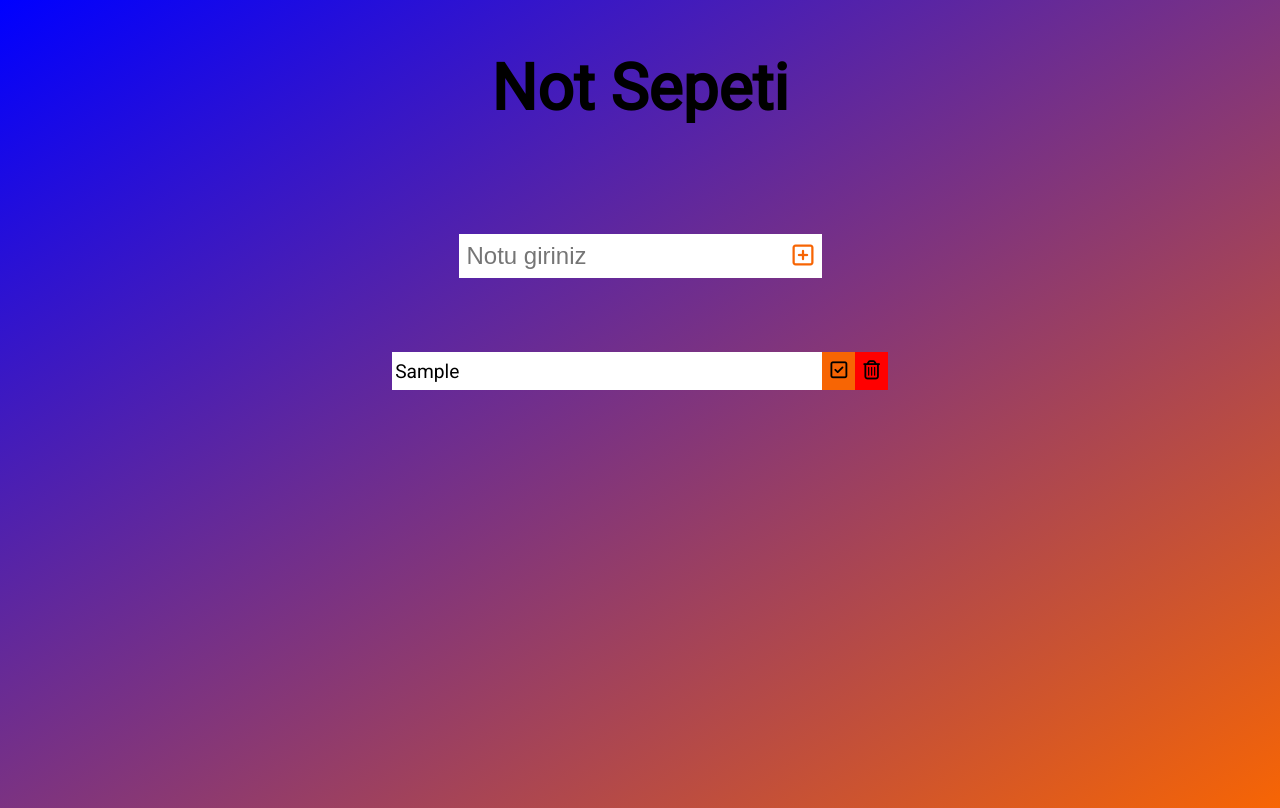
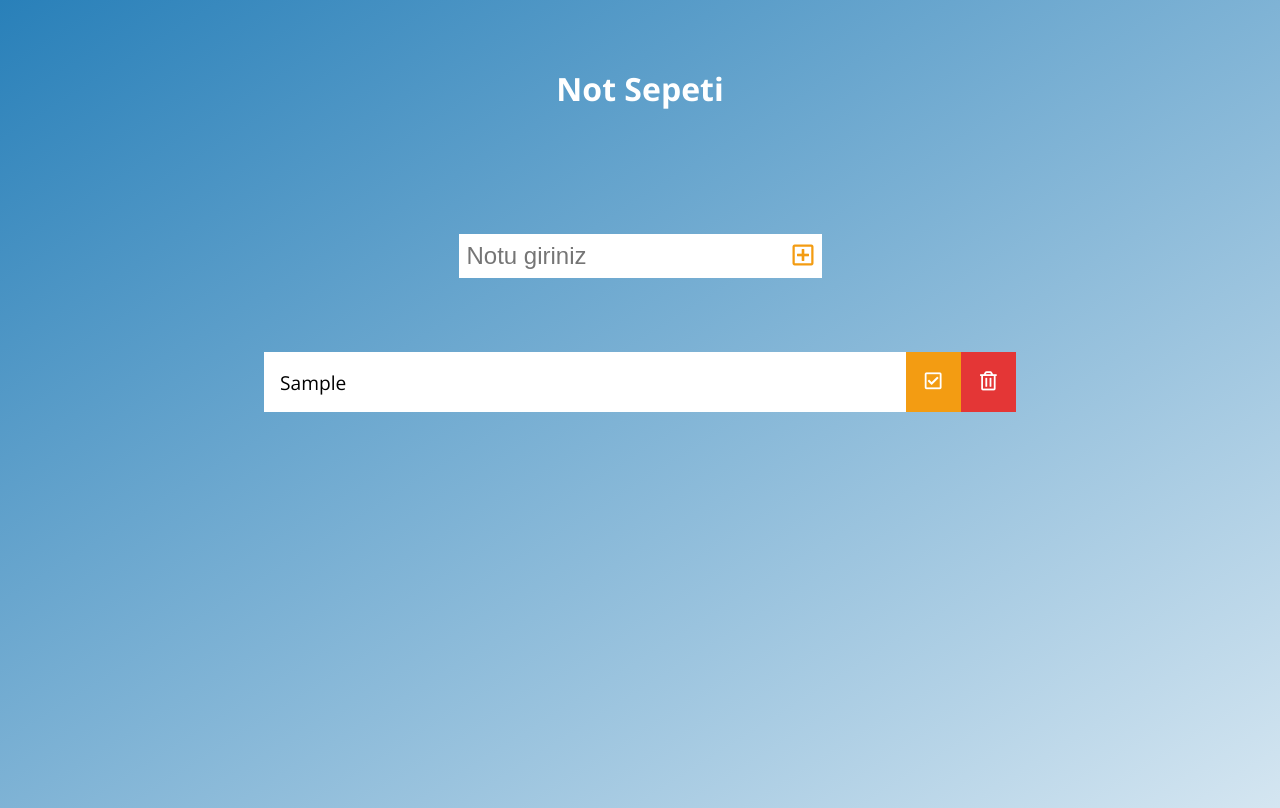
Before and after one commit to cemgezerr/notsepeti, a plain HTML site: page index.html in a window 1280 px wide. Both pictures are taken after typing "Sample" into the empty fields and a click on the button 803 px from the left and 256 px from the top of the page. Drawn offline with nearby package versions, Linux system fonts and the light colour scheme; a web font is replaced by a local one.

Commit message:
note box

```diff
--- a/index.html
+++ b/index.html
@@ -5,14 +5,10 @@
     <meta charset="UTF-8">
     <meta name="viewport" content="width=device-width, initial-scale=1.0">
     <title>Not Sepeti</title>
-    <link rel="stylesheet" href="https://cdnjs.cloudflare.com/ajax/libs/font-awesome/6.4.0/css/all.min.css"
-        integrity="sha512-iecdLmaskl7CVkqkXNQ/ZH/XLlvWZOJyj7Yy7tcenmpD1ypASozpmT/E0iPtmFIB46ZmdtAc9eNBvH0H/ZpiBw=="
-        crossorigin="anonymous" referrerpolicy="no-referrer" />
-    <link rel="preconnect" href="https://fonts.googleapis.com">
-    <link rel="preconnect" href="https://fonts.gstatic.com" crossorigin>
-    <link
-        href="https://fonts.googleapis.com/css2?family=Belanosima&family=Poppins:ital,wght@1,300;1,400&family=Roboto:ital,wght@0,300;0,400;1,300;1,400&display=swap"
-        rel="stylesheet">
+    <link rel="stylesheet" href="https://cdnjs.cloudflare.com/ajax/libs/font-awesome/5.14.0/css/all.min.css"
+        integrity="sha512-1PKOgIY59xJ8Co8+NE6FZ+LOAZKjy+KY8iq0G4B3CyeY6wYHN3yt9PW0XpSriVlkMXe40PTKnXrLnZ9+fkDaog=="
+        crossorigin="anonymous" />
+    <link href="https://fonts.googleapis.com/css2?family=Open+Sans:wght@400;700&display=swap" rel="stylesheet">
     <link rel="stylesheet" href="not.css">
 </head>
 
@@ -36,6 +32,7 @@
 
         </ul>
     </div>
+
     <script src="not.js"></script>
 </body>
 
--- a/not.css
+++ b/not.css
@@ -1,88 +1,95 @@
 :root{
-    --main-color:blue;
-    --main-color-light:rgba(0, 0, 255, 0.466);
-    --accent-color:rgb(247, 101, 4);
-    --accent-color-light:rgba(247, 101, 4, 0.507);
+    --main-color:rgba(41, 128, 185,1.0);
+    --main-color-light:rgba(41, 128, 185,0.2);
+    --accent-color:rgba(243, 156, 18,1.0);
+    --accent-color-light:rgba(243, 156, 18,0.5);
 }
- *{
-    margin: 0;
-    padding: 0;
+
+*{
+    margin:0;
+    padding:0;
     box-sizing: border-box;
- }
-
-body{font-family: 'Belanosima', sans-serif;
-    font-family: 'Poppins', sans-serif;
-    font-family: 'Roboto', sans-serif;
-    background-image: linear-gradient(to bottom right, var(--main-color), var(--accent-color));
+}
+body{
+    font-family: 'Open Sans', sans-serif;
+    background-image:linear-gradient(to bottom right, var(--main-color), var(--main-color-light));
     background-repeat: no-repeat;
     min-height: 100vh;
-
 }
 .main-title{
-    font-size: 4rem;
+    font-size: 2rem;
+    color:white;
+}
 
+.header, .gorev-form{
+    min-height: 20vh;
+    margin:.5rem;
+    display: flex;
+    justify-content:center;
+    align-items:center;
 }
-.header , .gorev-form{
-    min-height: 20vh;
-    margin: .5rem;
-    display: flex;
-    justify-content: center;
-    align-items: center;
+
+.form-item{
+   padding:.5rem;
+   font-size:1.5rem;
+   border:none;
+   background-color: white;
+   outline:none;
 }
-.form-item{
-    padding: .5rem;
-    font-size: 1.5rem;
-    border: none;
-    background-color: white;
-    outline: none;
-}
+
 .btn-gorev-ekle{
     color:var(--accent-color);
     cursor:pointer;
 }
+
 .btn-gorev-ekle:hover{
     color:white;
     background-color: var(--accent-color);
 }
+
 .gorev-container{
-    display: flex;
-    align-items: center;
-    justify-content: center;
+    display:flex;
+    justify-content:center;
+    align-items:center;
 }
+
 .gorev-listesi{
-    list-style: none;
-    min-width: 40%;
+    list-style:none;
+    min-width: 60%;
 
 
 }
+
 .gorev-item{
     display: flex;
-    justify-content: center;
-    align-items: center;
-    margin: .5rem;
+    justify-content:center;
+    align-items:center;
+    margin:.5rem;
     font-size: 1.2rem;
     background-color: white;
-    transition: .5s ease-in-out;
+    transition:.5s ease-in-out;
 }
 .gorev-tanim{
-    flex: 1;
-    padding: 0.2rem;
+    flex:1;
+    padding:1rem;
 }
 .gorev-btn{
-    background-color:var(--accent-color);
+    background-color: var(--accent-color);
     outline: none;
-    border: none;
+    border:none;
     font-size: 1.2rem;
-    padding: .5rem;
-
+    padding:1.2rem;
+    color:white;
 }
 .gorev-btn-sil{
-    background-color: red;
+    background-color: rgb(228, 54, 54);
 }
+
 .gorev-tamamlandi{
     text-decoration: line-through;
     opacity: 0.5;
 }
+
 .far{
     pointer-events: none;
 }
--- a/not.js
+++ b/not.js
@@ -1,96 +1,120 @@
 const yeniGorev = document.querySelector('.input-gorev');
-const yeniGorevEkleBtn = document.querySelector('.btn-gorev-ekle')
-const gorevListesi = document.querySelector('.gorev-listesi')
+const yeniGorevEkleBtn = document.querySelector('.btn-gorev-ekle');
+const gorevListesi = document.querySelector('.gorev-listesi');
 
 yeniGorevEkleBtn.addEventListener('click', gorevEkle);
-gorevListesi.addEventListener('click', gorevSil);
-document.addEventListener('DOMContentLoaded',localStorageOku)
-function gorevSil(e) {
+gorevListesi.addEventListener('click', gorevSilTamamla);
+document.addEventListener('DOMContentLoaded', localStorageOku);
+
+
+function gorevSilTamamla(e) {
     const tiklanilanEleman = e.target;
 
     if (tiklanilanEleman.classList.contains('gorev-btn-tamamlandi')) {
-        console.log("check");
+
         tiklanilanEleman.parentElement.classList.toggle('gorev-tamamlandi');
     }
     if (tiklanilanEleman.classList.contains('gorev-btn-sil')) {
 
-        tiklanilanEleman.parentElement.classList.toggle('kaybol');
+        if (confirm('Emin misiniz')) {
+            tiklanilanEleman.parentElement.classList.toggle('kaybol');
+            const silinecekGorev = tiklanilanEleman.parentElement.children[0].innerText;
 
-        tiklanilanEleman.parentElement.addEventListener('transitionend', function () {
-            tiklanilanEleman.parentElement.remove();
-        })
+            localStorageSil(silinecekGorev);
+
+            tiklanilanEleman.parentElement.addEventListener('transitionend', function () {
+                tiklanilanEleman.parentElement.remove();
+            });
+        }
+
+
+
     }
 }
 
+
 function gorevEkle(e) {
     e.preventDefault();
-    gorevItemOlustur(yeniGorev.value);
- //localstorage
 
- localStorageKaydet(yeniGorev.value);
- yeniGorev.value = '';
-
+    if (yeniGorev.value.length > 0) {
+        gorevItemOlustur(yeniGorev.value);
+        //localstoragea kaydet
+        localStorageKaydet(yeniGorev.value);
+        yeniGorev.value = '';
+    } else {
+        alert('Boş görev tanımı olmaz');
+    }
 
 }
 
-function localStorageKaydet(yeniGorev) {
+function localStorageArrayeDonustur() {
     let gorevler;
 
     if (localStorage.getItem('gorevler') === null) {
         gorevler = [];
     } else {
-        gorevler = JSON.parse(localStorage.getItem('gorevler'))
+        gorevler = JSON.parse(localStorage.getItem('gorevler'));
     }
+
+    return gorevler;
+}
+
+function localStorageKaydet(yeniGorev) {
+    let gorevler = localStorageArrayeDonustur();
     gorevler.push(yeniGorev);
-    localStorage.setItem('gorevler', JSON.stringify(gorevler))
+    localStorage.setItem('gorevler', JSON.stringify(gorevler));
+}
+
+function localStorageOku() {
+    let gorevler = localStorageArrayeDonustur();
+
+    gorevler.forEach(function (gorev) {
+        gorevItemOlustur(gorev);
+    });
+}
+
+function gorevItemOlustur(gorev) {
+     //div olusturma
+     const gorevDiv = document.createElement('div');
+     gorevDiv.classList.add('gorev-item');
+
+     //li olusturma
+     const gorevLi = document.createElement('li');
+     gorevLi.classList.add('gorev-tanim');
+     gorevLi.innerText = gorev;
+     gorevDiv.appendChild(gorevLi);
+
+     //tamamlandı butonu ekle
+     const gorevTamamBtn = document.createElement('button');
+     gorevTamamBtn.classList.add('gorev-btn');
+     gorevTamamBtn.classList.add('gorev-btn-tamamlandi');
+     gorevTamamBtn.innerHTML = '<i class="far fa-check-square"></i>';
+     gorevDiv.appendChild(gorevTamamBtn);
+
+     //tamamlandı butonu ekle
+     const gorevSilBtn = document.createElement('button');
+     gorevSilBtn.classList.add('gorev-btn');
+     gorevSilBtn.classList.add('gorev-btn-sil');
+     gorevSilBtn.innerHTML = '<i class="far fa-trash-alt"></i>';
+     gorevDiv.appendChild(gorevSilBtn);
+
+
+
+
+
+     //ul'ye olusturdugumuz divi ekleyelim
+     gorevListesi.appendChild(gorevDiv);
+}
+
+function localStorageSil(gorev) {
+    let gorevler = localStorageArrayeDonustur();
+
+    //splice ile item sil
+    const silinecekElemanIndex = gorevler.indexOf(gorev);
+    console.log(silinecekElemanIndex);
+    gorevler.splice(silinecekElemanIndex, 1);
+
+    localStorage.setItem('gorevler', JSON.stringify(gorevler));
 
 
 }
-function localStorageOku() {
-    let gorevler;
-
-    if (localStorage.getItem('gorevler') === null) {
-        gorevler = [];
-    } else {
-        gorevler = JSON.parse(localStorage.getItem('gorevler'))
-    }
-    gorevler.foreach(function (gorev) {
-        gorevItemOlustur(gorev);
-    })
-
-}
-function gorevItemOlustur(gorev) {
-
-    // DİV
-
-    const div = document.createElement('div');
-    div.classList.add('gorev-item')
-
-    // Li
-
-    const li = document.createElement('li');
-    li.classList.add('gorev-tanim')
-    li.innerText = gorev;
-    div.appendChild(li);
-
-    //  btn
-    const tmmBtn = document.createElement('button')
-    tmmBtn.classList.add('gorev-btn')
-    tmmBtn.classList.add('gorev-btn-tamamlandi')
-    tmmBtn.innerHTML = '<i class="far fa-check-square"></i>'
-
-    div.appendChild(tmmBtn)
-
-    //
-    const silBtn = document.createElement('button')
-    silBtn.classList.add('gorev-btn')
-    silBtn.classList.add('gorev-btn-sil')
-    silBtn.innerHTML = '<i class="far fa-trash-alt"></i>'
-
-    div.appendChild(silBtn)
-
-
-    // ulye ekleme
-
-    gorevListesi.appendChild(div)
-}
```
